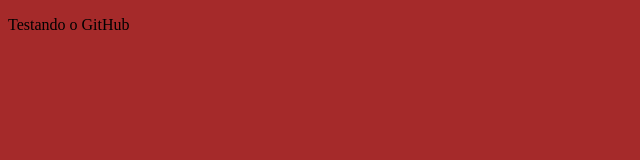
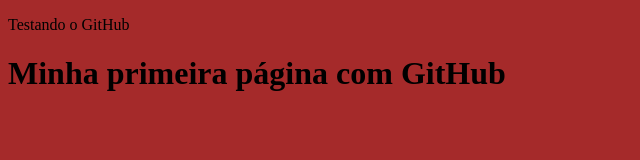
Before and after one commit to marcosnunessjc/teste01, a plain HTML site: page index.html in a window 1280 px wide. Shown: the whole page, without its empty margins (0-640 px from the left). Drawn offline with Linux system fonts and the light colour scheme.

Commit message:
Meu novo texto (Titulo)

```diff
--- a/index.html
+++ b/index.html
@@ -12,5 +12,6 @@
 </head>
 <body>
     <p>Testando o GitHub</p>
+    <h1>Minha primeira página com GitHub</h1>
 </body>
 </html>
```
